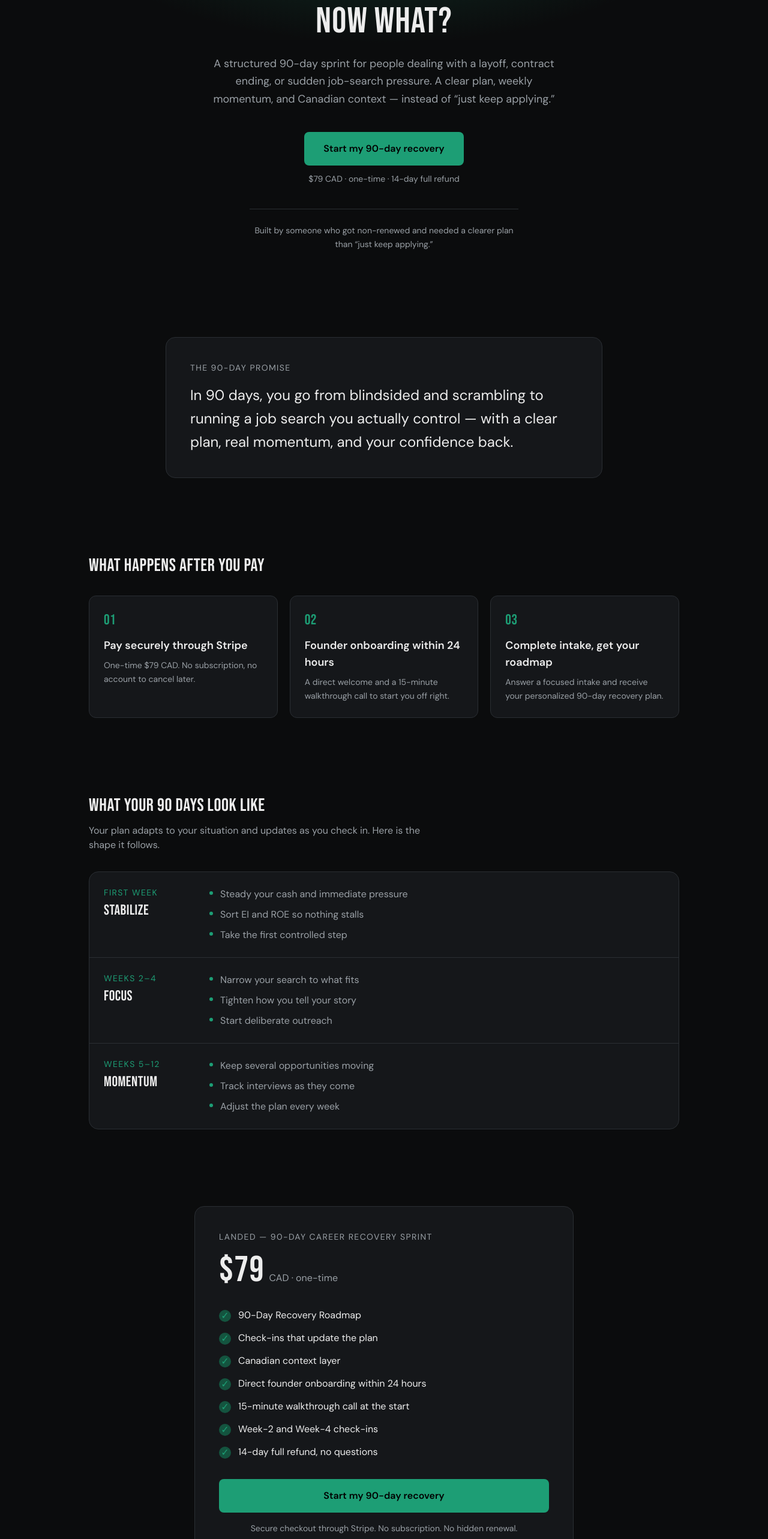
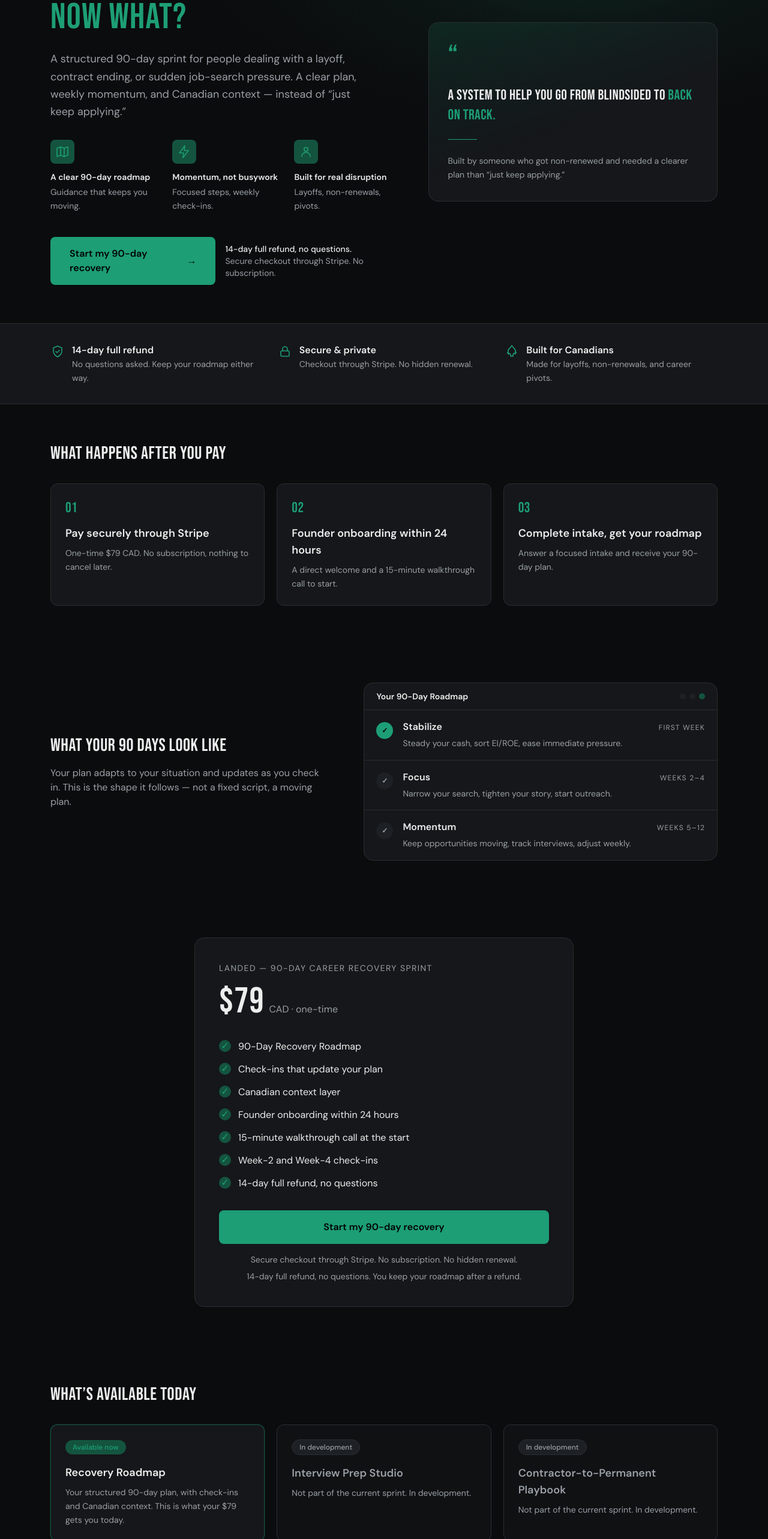
Before and after one commit to jftablada/landed, a Next.js app: page / in a window 1280 px wide. Shown: the part 234-2800 px from the top of the page at 60% size. Built offline with nearby package versions, Linux system fonts and the light colour scheme.

Commit message:
Improve homepage visual hierarchy

```diff
--- a/app/page.tsx
+++ b/app/page.tsx
@@ -1,12 +1,71 @@
 import Link from 'next/link';
 
 const STRIPE_URL = 'https://buy.stripe.com/3cIdR1eHx9LS9Un9Ez5gc00';
+
+/* ── Hand-written inline icons (no dependency) ──────────────── */
+const iconProps = {
+  width: 24,
+  height: 24,
+  viewBox: '0 0 24 24',
+  fill: 'none',
+  stroke: 'currentColor',
+  strokeWidth: 1.6,
+  strokeLinecap: 'round' as const,
+  strokeLinejoin: 'round' as const,
+};
+
+function MapIcon() {
+  return (
+    <svg {...iconProps}>
+      <path d="M9 4 3 6v14l6-2 6 2 6-2V4l-6 2-6-2Z" />
+      <path d="M9 4v14M15 6v14" />
+    </svg>
+  );
+}
+function BoltIcon() {
+  return (
+    <svg {...iconProps}>
+      <path d="M13 2 4 14h7l-1 8 9-12h-7l1-8Z" />
+    </svg>
+  );
+}
+function LifeIcon() {
+  return (
+    <svg {...iconProps}>
+      <circle cx="12" cy="8" r="3.2" />
+      <path d="M5 20a7 7 0 0 1 14 0" />
+    </svg>
+  );
+}
+function ShieldIcon() {
+  return (
+    <svg {...iconProps}>
+      <path d="M12 3 5 6v5c0 4.5 3 8 7 10 4-2 7-5.5 7-10V6l-7-3Z" />
+      <path d="m9 12 2 2 4-4" />
+    </svg>
+  );
+}
+function LockIcon() {
+  return (
+    <svg {...iconProps}>
+      <rect x="5" y="11" width="14" height="9" rx="2" />
+      <path d="M8 11V8a4 4 0 0 1 8 0v3" />
+    </svg>
+  );
+}
+function LeafIcon() {
+  return (
+    <svg {...iconProps}>
+      <path d="M12 2c1.5 3 3 4.2 4.5 5.5C18 9 18.5 11 18 13l1.5 1-2 .3.4 2-2.2-1.3L14 17v3h-4v-3l-1.7-1.7-2.2 1.3.4-2-2-.3L6 13c-.5-2 0-4 1.5-5.5C9 6.2 10.5 5 12 2Z" />
+    </svg>
+  );
+}
 
 export default function HomePage() {
   return (
     <main className="min-h-screen bg-canvas text-text">
       {/* ── Nav ─────────────────────────────────────────────── */}
-      <nav className="mx-auto flex max-w-5xl items-center justify-between px-5 py-6">
+      <nav className="mx-auto flex max-w-6xl items-center justify-between px-5 py-6">
         <span className="font-display text-xl tracking-widest text-text">
           LANDED
         </span>
@@ -19,66 +78,143 @@ export default function HomePage() {
       </nav>
 
       {/* ── Hero ────────────────────────────────────────────── */}
-      <section className="relative overflow-hidden">
-        {/* ambient brand-soft glow for depth, not decoration */}
+      <section className="relative overflow-hidden border-b border-hair">
         <div
           aria-hidden
           className="pointer-events-none absolute inset-0"
           style={{
             background:
-              'radial-gradient(60% 50% at 50% 0%, rgba(20,84,63,0.55) 0%, rgba(20,84,63,0) 70%)',
+              'radial-gradient(70% 60% at 75% 10%, rgba(29,158,117,0.18) 0%, rgba(20,84,63,0.12) 35%, rgba(11,12,13,0) 70%)',
           }}
         />
-        <div className="relative mx-auto max-w-3xl px-5 pt-16 pb-20 text-center">
-          <p className="mb-4 text-sm uppercase tracking-widest text-brand">
+        <div className="relative mx-auto grid max-w-6xl gap-10 px-5 pt-14 pb-16 lg:grid-cols-[1.1fr_0.9fr] lg:items-center">
+          {/* Left: message */}
+          <div>
+            <p className="mb-5 text-sm uppercase tracking-widest text-brand">
               90-day career recovery sprint
             </p>
-          <h1 className="font-display text-5xl leading-[1.05] text-text sm:text-6xl">
+            <h1 className="font-display text-5xl leading-[1.02] text-text sm:text-6xl">
               You just got the call.
               <br />
-            Now what?
+              <span className="text-brand">Now what?</span>
             </h1>
-          <p className="mx-auto mt-6 max-w-xl text-lg leading-relaxed text-muted">
+            <p className="mt-6 max-w-lg text-lg leading-relaxed text-muted">
               A structured 90-day sprint for people dealing with a layoff,
-            contract ending, or sudden job-search pressure. A clear plan, weekly
-            momentum, and Canadian context — instead of “just keep applying.”
+              contract ending, or sudden job-search pressure. A clear plan,
+              weekly momentum, and Canadian context — instead of “just keep
+              applying.”
             </p>
 
-          <div className="mt-10 flex flex-col items-center gap-3">
+            {/* three value points */}
+            <div className="mt-8 grid gap-5 sm:grid-cols-3">
+              {[
+                {
+                  icon: <MapIcon />,
+                  title: 'A clear 90-day roadmap',
+                  body: 'Guidance that keeps you moving.',
+                },
+                {
+                  icon: <BoltIcon />,
+                  title: 'Momentum, not busywork',
+                  body: 'Focused steps, weekly check-ins.',
+                },
+                {
+                  icon: <LifeIcon />,
+                  title: 'Built for real disruption',
+                  body: 'Layoffs, non-renewals, pivots.',
+                },
+              ].map((v) => (
+                <div key={v.title}>
+                  <span className="flex h-10 w-10 items-center justify-center rounded-lg bg-brand-soft text-brand">
+                    {v.icon}
+                  </span>
+                  <h3 className="mt-3 text-sm font-semibold text-text">
+                    {v.title}
+                  </h3>
+                  <p className="mt-1 text-sm leading-relaxed text-muted">
+                    {v.body}
+                  </p>
+                </div>
+              ))}
+            </div>
+
+            {/* CTA */}
+            <div className="mt-10 flex flex-col gap-4 sm:flex-row sm:items-center">
               <a
                 href={STRIPE_URL}
-              className="inline-block rounded-lg bg-brand px-8 py-4 text-base font-semibold text-black transition-opacity hover:opacity-90"
+                className="inline-flex items-center justify-center gap-2 rounded-lg bg-brand px-8 py-4 text-base font-semibold text-black transition-opacity hover:opacity-90"
               >
                 Start my 90-day recovery
+                <span aria-hidden>→</span>
               </a>
-            <p className="text-sm text-muted">
-              $79 CAD · one-time · 14-day full refund
+              <div className="text-sm text-muted">
+                <p className="font-medium text-text">
+                  14-day full refund, no questions.
+                </p>
+                <p>Secure checkout through Stripe. No subscription.</p>
+              </div>
+            </div>
+          </div>
+
+          {/* Right: coded "path forward" panel (abstract, no image) */}
+          <div className="relative">
+            <div
+              className="relative overflow-hidden rounded-2xl border border-hair p-8"
+              style={{
+                background:
+                  'linear-gradient(160deg, rgba(29,158,117,0.14) 0%, rgba(21,23,26,1) 55%)',
+              }}
+            >
+              <span className="mb-6 block font-display text-5xl text-brand">
+                “
+              </span>
+              <p className="font-display text-2xl leading-snug text-text">
+                A system to help you go from blindsided to{' '}
+                <span className="text-brand">back on track.</span>
+              </p>
+              <div className="my-6 h-px w-12 bg-brand" />
+              <p className="text-sm leading-relaxed text-muted">
+                Built by someone who got non-renewed and needed a clearer plan
+                than “just keep applying.”
               </p>
             </div>
-
-          <p className="mx-auto mt-10 max-w-md border-t border-hair pt-6 text-sm leading-relaxed text-muted">
-            Built by someone who got non-renewed and needed a clearer plan than
-            “just keep applying.”
-          </p>
+          </div>
         </div>
       </section>
 
-      {/* ── The promise ─────────────────────────────────────── */}
-      <section className="mx-auto max-w-3xl px-5 py-16">
-        <div className="rounded-2xl border border-hair bg-surface p-8 sm:p-10">
-          <p className="text-sm uppercase tracking-widest text-muted">
-            The 90-day promise
-          </p>
-          <p className="mt-4 text-xl leading-relaxed text-text sm:text-2xl">
-            In 90 days, you go from blindsided and scrambling to running a job
-            search you actually control — with a clear plan, real momentum, and
-            your confidence back.
-          </p>
+      {/* ── Trust strip ─────────────────────────────────────── */}
+      <section className="border-b border-hair bg-surface">
+        <div className="mx-auto grid max-w-6xl gap-6 px-5 py-8 sm:grid-cols-3">
+          {[
+            {
+              icon: <ShieldIcon />,
+              title: '14-day full refund',
+              body: 'No questions asked. Keep your roadmap either way.',
+            },
+            {
+              icon: <LockIcon />,
+              title: 'Secure & private',
+              body: 'Checkout through Stripe. No hidden renewal.',
+            },
+            {
+              icon: <LeafIcon />,
+              title: 'Built for Canadians',
+              body: 'Made for layoffs, non-renewals, and career pivots.',
+            },
+          ].map((t) => (
+            <div key={t.title} className="flex items-start gap-3">
+              <span className="mt-0.5 text-brand">{t.icon}</span>
+              <div>
+                <p className="font-semibold text-text">{t.title}</p>
+                <p className="text-sm leading-relaxed text-muted">{t.body}</p>
+              </div>
+            </div>
+          ))}
         </div>
       </section>
 
       {/* ── What happens after you pay ──────────────────────── */}
-      <section className="mx-auto max-w-5xl px-5 py-16">
+      <section className="mx-auto max-w-6xl px-5 py-16">
         <h2 className="font-display text-3xl tracking-wide text-text">
           What happens after you pay
         </h2>
@@ -87,17 +223,17 @@ export default function HomePage() {
             {
               n: '01',
               title: 'Pay securely through Stripe',
-              body: 'One-time $79 CAD. No subscription, no account to cancel later.',
+              body: 'One-time $79 CAD. No subscription, nothing to cancel later.',
             },
             {
               n: '02',
               title: 'Founder onboarding within 24 hours',
-              body: 'A direct welcome and a 15-minute walkthrough call to start you off right.',
+              body: 'A direct welcome and a 15-minute walkthrough call to start.',
             },
             {
               n: '03',
               title: 'Complete intake, get your roadmap',
-              body: 'Answer a focused intake and receive your personalized 90-day recovery plan.',
+              body: 'Answer a focused intake and receive your 90-day plan.',
             },
           ].map((step) => (
             <div
@@ -116,76 +252,80 @@ export default function HomePage() {
         </div>
       </section>
 
-      {/* ── Roadmap preview (the signature element) ─────────── */}
-      <section className="mx-auto max-w-5xl px-5 py-16">
+      {/* ── Roadmap preview (signature coded card) ──────────── */}
+      <section className="mx-auto max-w-6xl px-5 py-16">
+        <div className="grid gap-10 lg:grid-cols-[0.9fr_1.1fr] lg:items-center">
+          <div>
             <h2 className="font-display text-3xl tracking-wide text-text">
               What your 90 days look like
             </h2>
-        <p className="mt-3 max-w-xl text-muted">
-          Your plan adapts to your situation and updates as you check in. Here is
-          the shape it follows.
+            <p className="mt-4 max-w-md text-muted">
+              Your plan adapts to your situation and updates as you check in.
+              This is the shape it follows — not a fixed script, a moving plan.
             </p>
+          </div>
 
-        <div className="mt-8 overflow-hidden rounded-2xl border border-hair bg-surface">
+          {/* coded dashboard-style preview */}
+          <div className="overflow-hidden rounded-2xl border border-hair bg-surface">
+            <div className="flex items-center justify-between border-b border-hair px-5 py-3">
+              <span className="text-sm font-semibold text-text">
+                Your 90-Day Roadmap
+              </span>
+              <span className="flex gap-1.5" aria-hidden>
+                <span className="h-2.5 w-2.5 rounded-full bg-surface-2" />
+                <span className="h-2.5 w-2.5 rounded-full bg-surface-2" />
+                <span className="h-2.5 w-2.5 rounded-full bg-brand-soft" />
+              </span>
+            </div>
+            <div className="divide-y divide-hair">
               {[
                 {
-              phase: 'First week',
-              label: 'Stabilize',
-              items: [
-                'Steady your cash and immediate pressure',
-                'Sort EI and ROE so nothing stalls',
-                'Take the first controlled step',
-              ],
+                  phase: 'Stabilize',
+                  days: 'First week',
+                  body: 'Steady your cash, sort EI/ROE, ease immediate pressure.',
+                  active: true,
                 },
                 {
-              phase: 'Weeks 2–4',
-              label: 'Focus',
-              items: [
-                'Narrow your search to what fits',
-                'Tighten how you tell your story',
-                'Start deliberate outreach',
-              ],
+                  phase: 'Focus',
+                  days: 'Weeks 2–4',
+                  body: 'Narrow your search, tighten your story, start outreach.',
+                  active: false,
                 },
                 {
-              phase: 'Weeks 5–12',
-              label: 'Momentum',
-              items: [
-                'Keep several opportunities moving',
-                'Track interviews as they come',
-                'Adjust the plan every week',
-              ],
+                  phase: 'Momentum',
+                  days: 'Weeks 5–12',
+                  body: 'Keep opportunities moving, track interviews, adjust weekly.',
+                  active: false,
                 },
-          ].map((row, i) => (
+              ].map((row) => (
                 <div
                   key={row.phase}
-              className={`grid gap-4 p-6 sm:grid-cols-[160px_1fr] ${
-                i > 0 ? 'border-t border-hair' : ''
+                  className="flex items-start gap-4 px-5 py-4"
+                >
+                  <span
+                    className={`mt-1 flex h-7 w-7 flex-shrink-0 items-center justify-center rounded-full text-xs font-semibold ${
+                      row.active
+                        ? 'bg-brand text-black'
+                        : 'bg-surface-2 text-muted'
                     }`}
                   >
-              <div>
-                <p className="text-sm uppercase tracking-widest text-brand">
-                  {row.phase}
-                </p>
-                <p className="font-display mt-1 text-2xl text-text">
-                  {row.label}
+                    ✓
+                  </span>
+                  <div className="flex-1">
+                    <div className="flex items-baseline justify-between gap-2">
+                      <p className="font-semibold text-text">{row.phase}</p>
+                      <span className="text-xs uppercase tracking-widest text-muted">
+                        {row.days}
+                      </span>
+                    </div>
+                    <p className="mt-1 text-sm leading-relaxed text-muted">
+                      {row.body}
                     </p>
                   </div>
-              <ul className="space-y-2">
-                {row.items.map((item) => (
-                  <li
-                    key={item}
-                    className="flex items-start gap-3 text-muted"
-                  >
-                    <span
-                      aria-hidden
-                      className="mt-2 h-1.5 w-1.5 flex-shrink-0 rounded-full bg-brand"
-                    />
-                    <span className="leading-relaxed">{item}</span>
-                  </li>
-                ))}
-              </ul>
                 </div>
               ))}
+            </div>
+          </div>
         </div>
       </section>
 
@@ -203,9 +343,9 @@ export default function HomePage() {
           <ul className="mt-8 space-y-3">
             {[
               '90-Day Recovery Roadmap',
-              'Check-ins that update the plan',
+              'Check-ins that update your plan',
               'Canadian context layer',
-              'Direct founder onboarding within 24 hours',
+              'Founder onboarding within 24 hours',
               '15-minute walkthrough call at the start',
               'Week-2 and Week-4 check-ins',
               '14-day full refund, no questions',
@@ -213,7 +353,7 @@ export default function HomePage() {
               <li key={item} className="flex items-start gap-3 text-text">
                 <span
                   aria-hidden
-                  className="mt-1 flex h-5 w-5 flex-shrink-0 items-center justify-center rounded-full bg-brand-soft text-brand"
+                  className="mt-0.5 flex h-5 w-5 flex-shrink-0 items-center justify-center rounded-full bg-brand-soft text-brand"
                 >
                   ✓
                 </span>
@@ -228,7 +368,6 @@ export default function HomePage() {
           >
             Start my 90-day recovery
           </a>
-
           <p className="mt-4 text-center text-sm text-muted">
             Secure checkout through Stripe. No subscription. No hidden renewal.
           </p>
@@ -240,51 +379,48 @@ export default function HomePage() {
       </section>
 
       {/* ── What's available today ──────────────────────────── */}
-      <section className="mx-auto max-w-5xl px-5 py-16">
+      <section className="mx-auto max-w-6xl px-5 py-16">
         <h2 className="font-display text-3xl tracking-wide text-text">
           What’s available today
         </h2>
         <div className="mt-8 grid gap-5 sm:grid-cols-3">
+          {/* available card — visually stronger */}
+          <div className="rounded-xl border border-brand/40 bg-surface p-6 ring-1 ring-brand/20">
+            <span className="inline-flex w-fit rounded-full bg-brand-soft px-3 py-1 text-xs font-medium text-brand">
+              Available now
+            </span>
+            <h3 className="mt-4 text-lg font-semibold text-text">
+              Recovery Roadmap
+            </h3>
+            <p className="mt-2 text-sm leading-relaxed text-muted">
+              Your structured 90-day plan, with check-ins and Canadian context.
+              This is what your $79 gets you today.
+            </p>
+          </div>
+
+          {/* in-development cards — quieter */}
           {[
             {
-              name: 'Recovery Roadmap',
-              status: 'Available now',
-              available: true,
-              body: 'Your structured 90-day plan, with check-ins and Canadian context.',
-            },
-            {
               name: 'Interview Prep Studio',
-              status: 'In development',
-              available: false,
               body: 'Not part of the current sprint. In development.',
             },
             {
               name: 'Contractor-to-Permanent Playbook',
-              status: 'In development',
-              available: false,
               body: 'Not part of the current sprint. In development.',
             },
-          ].map((product) => (
+          ].map((p) => (
             <div
-              key={product.name}
-              className="flex flex-col rounded-xl border border-hair bg-surface p-6"
+              key={p.name}
+              className="rounded-xl border border-hair bg-surface/50 p-6"
             >
-              <div className="flex items-center justify-between gap-2">
-                <h3 className="text-lg font-semibold text-text">
-                  {product.name}
+              <span className="inline-flex w-fit rounded-full border border-hair bg-surface-2 px-3 py-1 text-xs font-medium text-muted">
+                In development
+              </span>
+              <h3 className="mt-4 text-lg font-semibold text-muted">
+                {p.name}
               </h3>
-              </div>
-              <span
-                className={`mt-3 inline-flex w-fit rounded-full px-3 py-1 text-xs font-medium ${
-                  product.available
-                    ? 'bg-brand-soft text-brand'
-                    : 'border border-hair bg-surface-2 text-muted'
-                }`}
-              >
-                {product.status}
-              </span>
-              <p className="mt-4 text-sm leading-relaxed text-muted">
-                {product.body}
+              <p className="mt-2 text-sm leading-relaxed text-muted">
+                {p.body}
               </p>
             </div>
           ))}
@@ -310,13 +446,15 @@ export default function HomePage() {
       </section>
 
       {/* ── Footer ──────────────────────────────────────────── */}
-      <footer className="mx-auto max-w-5xl px-5 py-10 text-center">
+      <footer className="border-t border-hair">
+        <div className="mx-auto max-w-6xl px-5 py-10 text-center">
           <p className="text-sm text-muted">
             Landed · A 90-day career recovery sprint ·{' '}
-          <Link href="/login" className="text-muted underline hover:text-text">
+            <Link href="/login" className="underline hover:text-text">
               Sign in
             </Link>
           </p>
+        </div>
       </footer>
     </main>
   );
```
Lines whose indentation alone changed are shown as unchanged.
